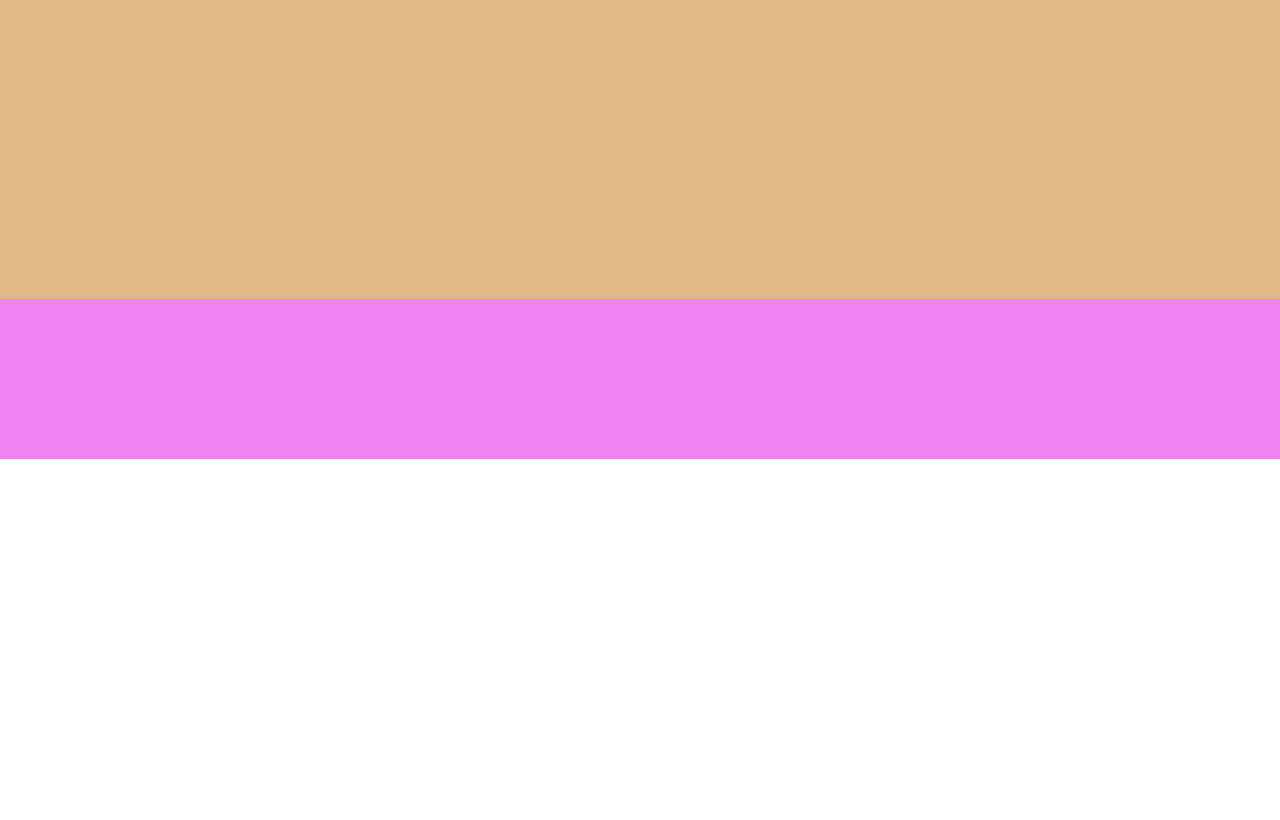
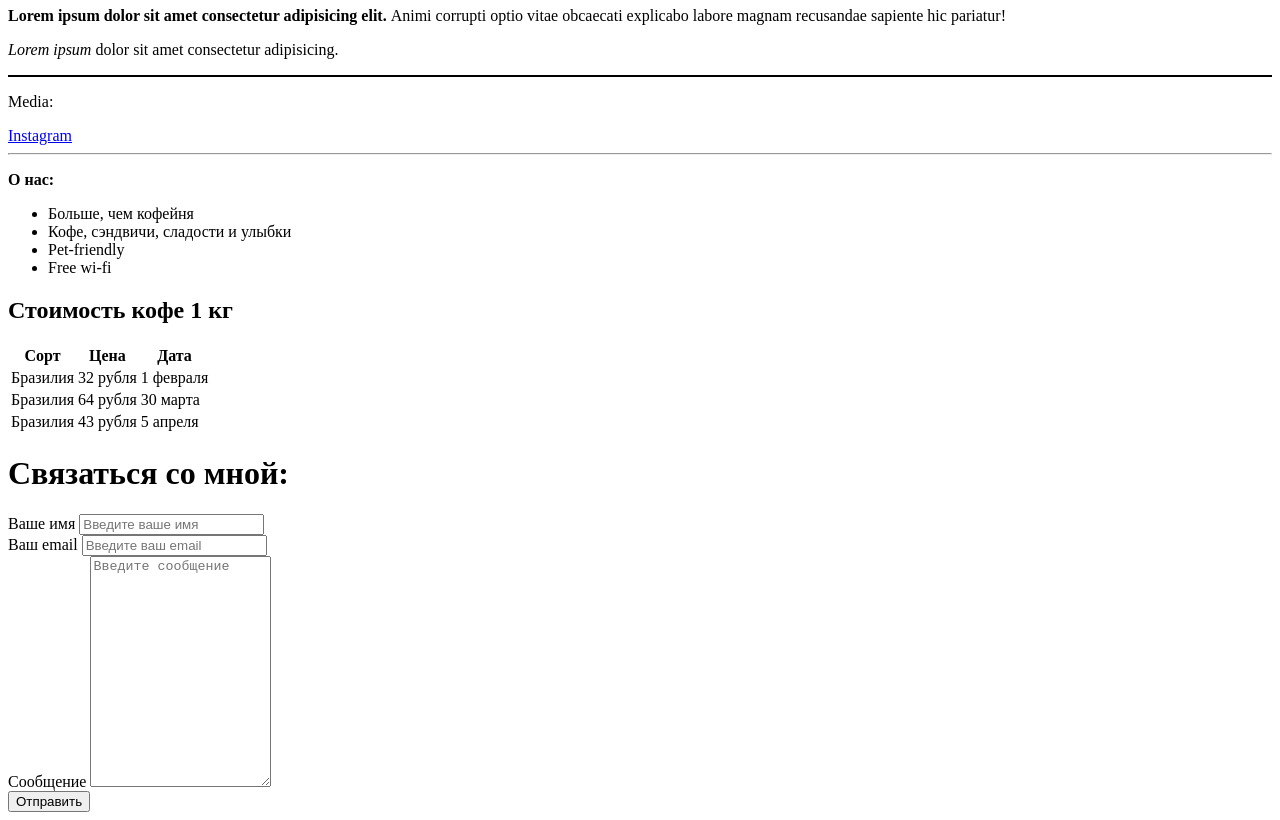
Before and after one commit to IrinaLoiy/Purple-coffee, a plain HTML site: page index.html in a window 1280 px wide. Shown: the part 341-1161 px from the top of the page. Before the commit the page ends 800 px from the top, so only its background shows below. Drawn offline with Linux system fonts and the light colour scheme.

Commit message:
first redaction

```diff
--- a/index.html
+++ b/index.html
@@ -4,13 +4,86 @@
     <meta charset="UTF-8" />
     <meta http-equiv="X-UA-Compatible" content="IE=edge" />
     <meta name="viewport" content="width=device-width, initial-scale=1.0" />
-    <title>Document</title>
-    <link rel="stylesheet" href="style.css" />
+    <meta name="keywords" content="html, css, cours, tegs" />
+    <meta
+      name="discription"
+      content="Мой проект, которым я буду демонстрировать все основные знания, полученные на курсе по HTML/CSS курсе"
+    />
+    <title>Purple</title>
   </head>
   <body class="body">
-    <div class="root">
       <header class="header"></header>
-      <main class="main"></main>
+      <main class="main">
+        <img src="/Images/coffee.webp" alt="coffee" />
+
+        <h1>Purple coffee</h1>
+        <p>
+          <strong
+            >Lorem ipsum dolor sit amet consectetur adipisicing elit.
+          </strong>
+          Animi corrupti optio vitae obcaecati explicabo labore magnam
+          recusandae sapiente hic pariatur!
+        </p>
+        <p><em>Lorem ipsum </em> dolor sit amet consectetur adipisicing.</p>
+        <hr color="black" />
+        <p>Media:</p>
+        <a href="https://www.instagram.com/purple.coffeee/" target="_blank"
+          >Instagram</a
+        >
+      </main>
+      <hr />
+      <p><strong>О нас:</strong></p>
+      <ul>
+        <li>Больше, чем кофейня</li>
+        <li>Кофе, сэндвичи, сладости и улыбки</li>
+        <li>Pet-friendly</li>
+        <li>Free wi-fi</li>
+      </ul>
+      <h2>Стоимость кофе 1 кг</h2>
+      <table>
+        <thead>
+          <tr>
+            <th>Сорт</th>
+            <th>Цена</th>
+            <th>Дата</th>
+          </tr>
+        </thead>
+        <tbody>
+          <tr>
+            <td>Бразилия</td>
+            <td>32 рубля</td>
+            <td>1 февраля</td>
+          </tr>
+          <tr>
+            <td>Бразилия</td>
+            <td>64 рубля</td>
+            <td>30 марта</td>
+          </tr>
+          <tr>
+            <td>Бразилия</td>
+            <td>43 рубля</td>
+            <td>5 апреля</td>
+          </tr>
+        </tbody>
+      </table>
+      <h1>Связаться со мной:</h1>
+      <form action="/">
+      <div>
+        <label for="name">Ваше имя</label>
+        <input type="text" id="name" placeholder="Введите ваше имя"></input>
+      </div>
+      <div>
+        <label for="email">Ваш email</label>
+        <input type="email" id="email" placeholder="Введите ваш еmail"></input>
+      </div>
+      <div>
+        <label for="text">Cообщение</label>
+        <textarea id="text" placeholder="Введите сообщение" cols="20" rows="15"></textarea>
+      </div>
+      <div>
+        <button type="button">Отправить</button>
+      </div>
+      </form>
       <footer class="footer"></footer>
     </div>
   </body>
```
Also changed, not shown: Images/1.jpeg (added), Images/coffee.webp (added), 1 other file.
